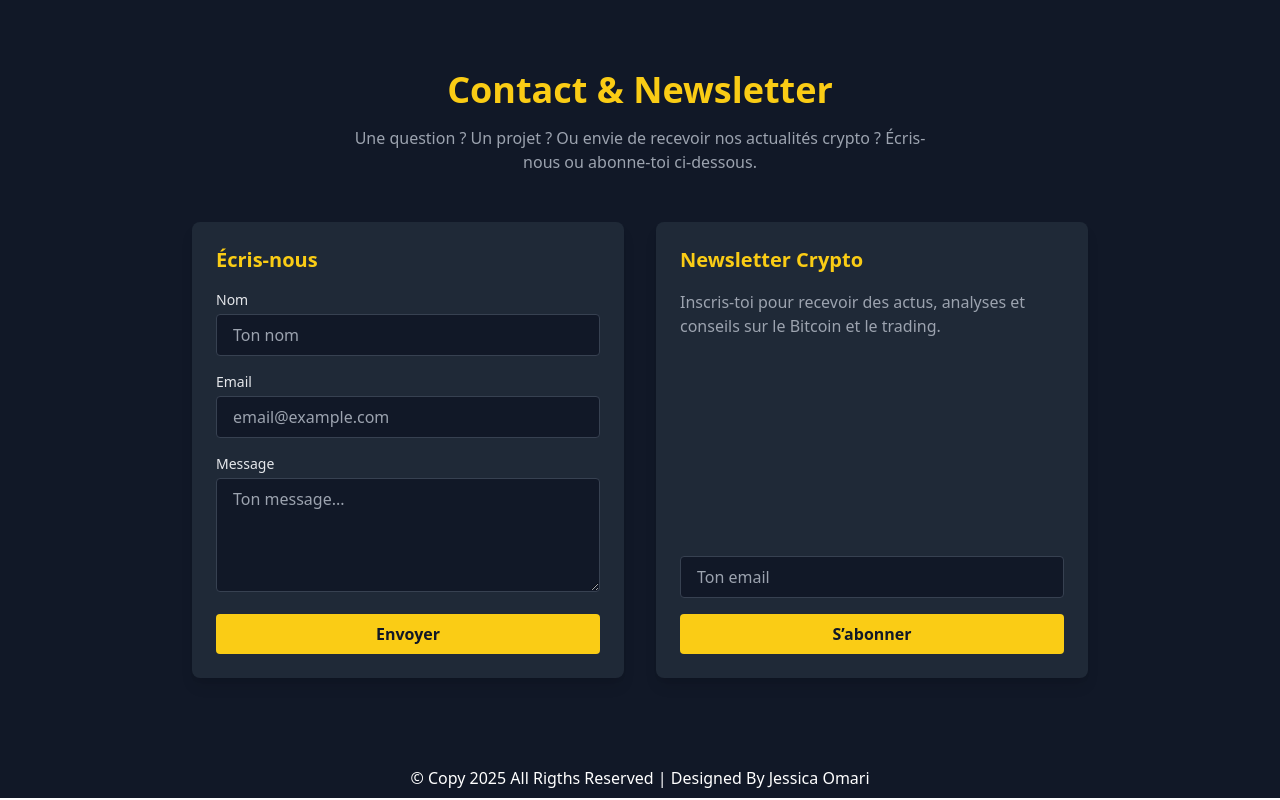
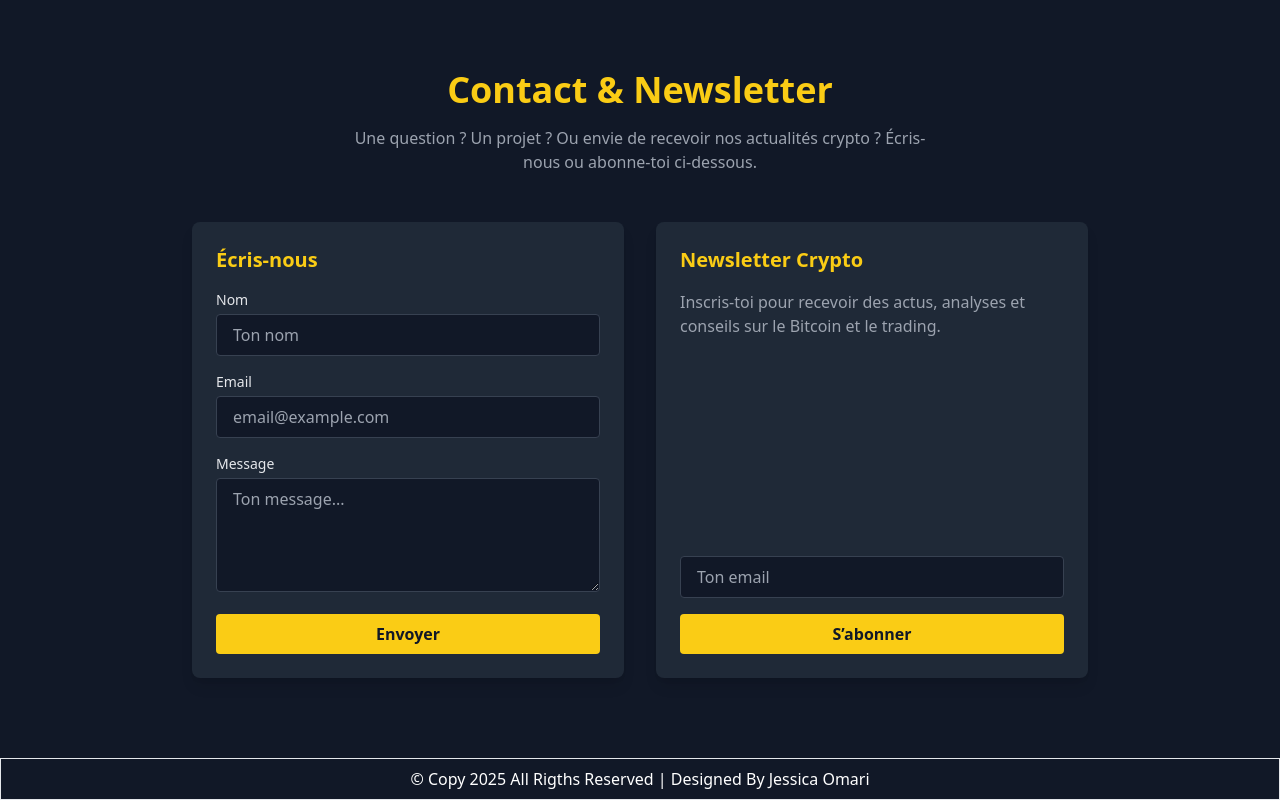
Before and after one commit to Bentshims/crypto-vision, a plain HTML site: page index.html in a window 1280 px wide. Shown: the part 3930-4730 px from the top of the page. Drawn offline with nearby package versions, Linux system fonts and the light colour scheme.

Commit message:
ajout du border sur le footer

```diff
--- a/index.html
+++ b/index.html
@@ -303,7 +303,7 @@
 
 
     </main>
-    <footer class="bg-gray-900 text-white text-center p-2 capitalize">
+    <footer class="bg-gray-900 text-white text-center p-2 capitalize border">
         <p>
             &copy; copy 2025 all rigths reserved | designed by Jessica Omari
         </p>
```
